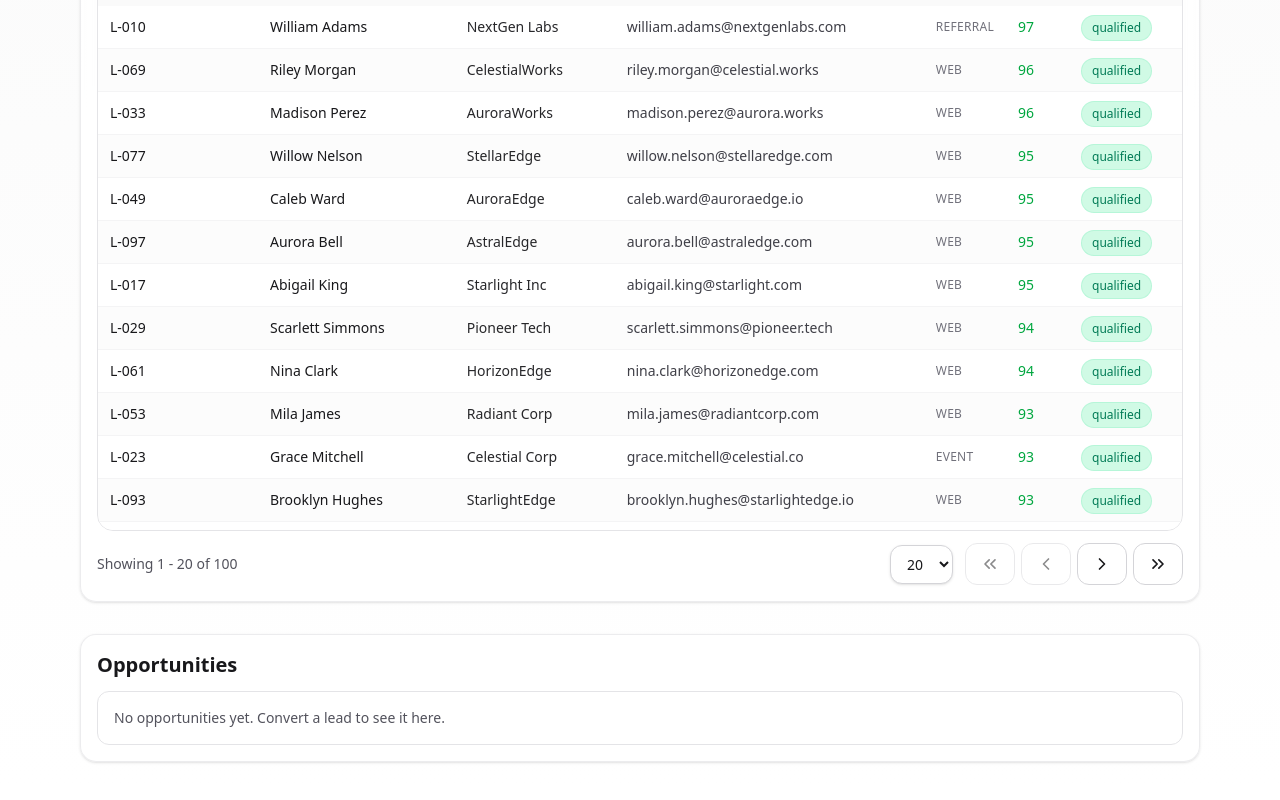
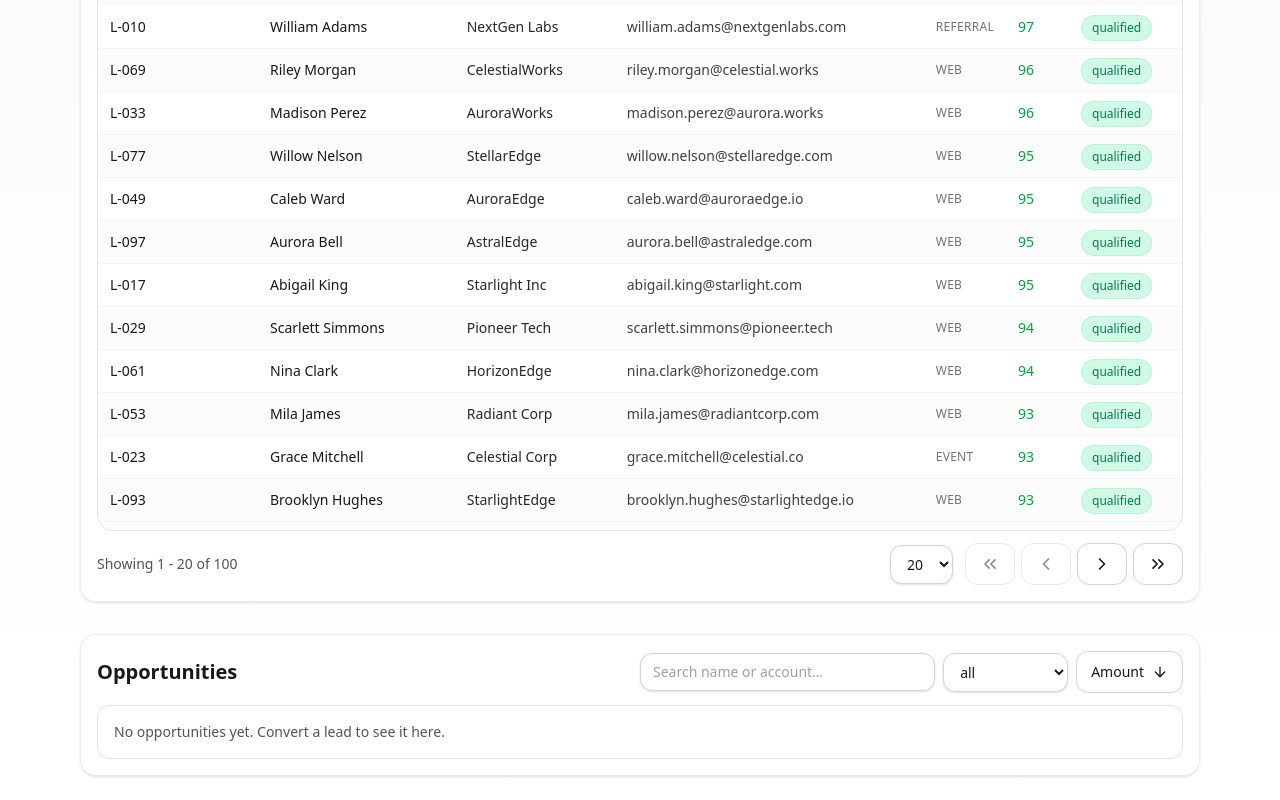
Before and after one commit to GabrielSpookyDev/uitify-mini-seller-console, a React (Vite) app: page / in a window 1280 px wide. Shown: the part 314-1114 px from the top of the page. Built offline with nearby package versions, Linux system fonts and the light colour scheme.

Commit message:
feature: adding search and filtering to opps table

```diff
--- a/src/App.tsx
+++ b/src/App.tsx
@@ -8,6 +8,7 @@ import LeadsToolbar from "@/components/leads/LeadsToolbar";
 import LeadsTable from "@/components/leads/LeadsTable";
 import LeadDetailPanel from "@/components/leads/LeadDetailPanel";
 import OpportunitiesTable from "@/components/opps/OpportunitiesTable";
+import OpportunitiesToolbar from "@/components/opps/OpportunitiesToolbar";
 import {
   HeroSkeleton,
   ToolbarSkeleton,
@@ -87,9 +88,14 @@ function AppContent() {
 
         <aside>
           <Card className="p-4 mt-8">
-            <h2 className="font-semibold text-zinc-900 md:text-xl">
-              Opportunities
-            </h2>
+            <div className="flex flex-col md:flex-row md:items-center md:justify-between">
+              <h2 className="font-semibold text-zinc-900 md:text-xl">
+                Opportunities
+              </h2>
+              <div className="min-w-1/2">
+                <OpportunitiesToolbar />
+              </div>
+            </div>
             <div className="mt-3" />
             <OpportunitiesTable />
           </Card>
--- a/src/components/leads/LeadsTable.tsx
+++ b/src/components/leads/LeadsTable.tsx
@@ -30,10 +30,7 @@ export default function LeadsTable() {
       </div>
     );
   }
-  // TODO: Improve accessibility (e.g., keyboard navigation, screen reader support)
-  // TODO: Fix horizontal scrolling
-  // TODO: Add sorting
-  // TODO: Add colors to numbers to indicate good/bad scores
+
   return (
     <div className="space-y-3">
       <div className="overflow-hidden rounded-2xl border border-zinc-200">
--- a/src/components/opps/OpportunitiesTable.tsx
+++ b/src/components/opps/OpportunitiesTable.tsx
@@ -1,10 +1,10 @@
 import { useMemo, useState } from "react";
 import { motion } from "motion/react";
-import { useOpportunitiesState } from "@/state/opps/useOpps";
+import { useVisibleOpportunities } from "@/state/opps/useOpps";
 import Pagination from "@/components/ui/Pagination";
 
 export default function OpportunitiesTable() {
-  const { list } = useOpportunitiesState();
+  const list = useVisibleOpportunities();
   const [page, setPage] = useState(1);
   const [pageSize, setPageSize] = useState(10);
 
@@ -25,9 +25,7 @@ export default function OpportunitiesTable() {
       </div>
     );
   }
-  // TODO: Improve accessibility (e.g., keyboard navigation, screen reader support)
-  // TODO: Fix horizontal scrolling
-  // TODO: Add pagination and sorting
+
   return (
     <div className="space-y-3">
       <div className="overflow-hidden rounded-2xl border border-zinc-200">
--- /dev/null
+++ b/src/components/opps/OpportunitiesToolbar.tsx
@@ -0,0 +1,86 @@
+import { useEffect, useRef, useState } from "react";
+import { useOpportunitiesActions, useOpportunitiesState } from "@/state/opps/useOpps";
+import Input from "@/components/ui/Input";
+import Select from "@/components/ui/Select";
+import Button from "@/components/ui/Button";
+import { ArrowUp, ArrowDown } from "lucide-react";
+import type { OpportunityStage } from "@/types/types";
+
+const STAGE_OPTIONS: Array<OpportunityStage | "all"> = [
+  "all",
+  "prospecting",
+  "proposal",
+  "negotiation",
+  "won",
+  "lost",
+];
+
+export default function OpportunitiesToolbar() {
+  const { view } = useOpportunitiesState();
+  const { setSearch, setStageFilter, setSort } = useOpportunitiesActions();
+
+  const [searchInput, setSearchInput] = useState(view.searchTerm);
+  const debounceRef = useRef<number | null>(null);
+  const debounceValue = 250;
+
+  useEffect(() => setSearchInput(view.searchTerm), [view.searchTerm]);
+
+  useEffect(() => {
+    if (debounceRef.current) window.clearTimeout(debounceRef.current);
+    debounceRef.current = window.setTimeout(
+      () => setSearch(searchInput),
+      debounceValue
+    );
+    return () => {
+      if (debounceRef.current) window.clearTimeout(debounceRef.current);
+    };
+  }, [searchInput, setSearch]);
+
+  const toggleSort = () =>
+    setSort(view.sortDir === "desc" ? "asc" : "desc");
+
+  return (
+    <div className="flex flex-col gap-3 sm:flex-row sm:items-center">
+      <div className="flex flex-1 items-center gap-2">
+        <label htmlFor="opp-search" className="sr-only">
+          Search opportunities
+        </label>
+        <Input
+          id="opp-search"
+          value={searchInput}
+          onChange={(e) => setSearchInput(e.target.value)}
+          placeholder="Search name or account…"
+          aria-label="Search opportunities by name or account"
+          className="sm:max-w-xs"
+        />
+
+        <label htmlFor="stage-filter" className="sr-only">
+          Filter by stage
+        </label>
+        <Select
+          id="stage-filter"
+          value={view.stageFilter}
+          onChange={(e) =>
+            setStageFilter(e.target.value as OpportunityStage | "all")
+          }
+          aria-label="Filter by stage"
+        >
+          {STAGE_OPTIONS.map((opt) => (
+            <option key={opt} value={opt}>
+              {opt}
+            </option>
+          ))}
+        </Select>
+
+        <Button
+          onClick={toggleSort}
+          label="Amount"
+          variant="secondary"
+          reverseLabel
+          icon={view.sortDir === "desc" ? ArrowDown : ArrowUp}
+          size={16}
+        />
+      </div>
+    </div>
+  );
+}
--- a/src/lib/storage.ts
+++ b/src/lib/storage.ts
@@ -5,12 +5,15 @@ import type {
   SortKey,
   Lead,
   Opportunity,
+  OpportunityStage,
 } from "@/types/types";
+import type { OpportunitiesViewState } from "@/state/opps/useOpps";
 
 const STORAGE_NAMESPACE = "mini-seller-console";
 const LEADS_VIEW_KEY = `${STORAGE_NAMESPACE}:leads:view:v1`;
 const LEADS_KEY = `${STORAGE_NAMESPACE}:leads:v1`;
 const OPPORTUNITIES_KEY = `${STORAGE_NAMESPACE}:opportunities:v1`;
+const OPPORTUNITIES_VIEW_KEY = `${STORAGE_NAMESPACE}:opportunities:view:v1`;
 
 // ---------- Safe JSON helpers ----------
 
@@ -140,3 +143,42 @@ export function clearOpportunities(): void {
     // Ignore storage errors.
   }
 }
+
+// ---------- Opportunities view state persistence ----------
+
+function isValidStage(candidate: unknown): candidate is OpportunityStage | "all" {
+  return (
+    candidate === "all" ||
+    candidate === "prospecting" ||
+    candidate === "proposal" ||
+    candidate === "negotiation" ||
+    candidate === "won" ||
+    candidate === "lost"
+  );
+}
+
+function isValidOpportunitiesViewState(
+  candidate: unknown
+): candidate is OpportunitiesViewState {
+  if (!candidate || typeof candidate !== "object") return false;
+  const value = candidate as Partial<OpportunitiesViewState>;
+  return (
+    typeof value.searchTerm === "string" &&
+    isValidStage(value.stageFilter) &&
+    (value.sortDir === "asc" || value.sortDir === "desc")
+  );
+}
+
+export function loadOpportunitiesViewState(): OpportunitiesViewState | null {
+  const stored = readJson<unknown>(OPPORTUNITIES_VIEW_KEY, null);
+  return stored && isValidOpportunitiesViewState(stored) ? stored : null;
+}
+
+export function saveOpportunitiesViewState(state: OpportunitiesViewState): void {
+  const sanitizedState: OpportunitiesViewState = {
+    searchTerm: state.searchTerm ?? "",
+    stageFilter: isValidStage(state.stageFilter) ? state.stageFilter : "all",
+    sortDir: (state.sortDir === "asc" || state.sortDir === "desc") ? state.sortDir : "desc",
+  };
+  writeJson(OPPORTUNITIES_VIEW_KEY, sanitizedState);
+}
--- a/src/state/opps/oppsProvider.tsx
+++ b/src/state/opps/oppsProvider.tsx
@@ -4,6 +4,7 @@ import {
   getInitialOpportunitiesState,
   opportunitiesReducer,
   persistOpportunities,
+  persistOpportunitiesView,
 } from "@/state/opps/useOpps";
 
 type Props = { children: React.ReactNode };
@@ -19,6 +20,10 @@ export default function OpportunitiesProvider({ children }: Readonly<Props>) {
     persistOpportunities(state.list);
   }, [state.list]);
 
+  useEffect(() => {
+    persistOpportunitiesView(state.view);
+  }, [state.view]);
+
   const value = useMemo(() => ({ state, dispatch }), [state]);
   return (
     <OpportunitiesContext.Provider value={value}>
--- a/src/state/opps/useOpps.ts
+++ b/src/state/opps/useOpps.ts
@@ -1,23 +1,46 @@
-import React, { createContext, useContext } from "react";
-import type { Opportunity } from "@/types/types";
-import { loadOpportunities, saveOpportunities, clearOpportunities } from "@/lib/storage";
+import React, { createContext, useContext, useMemo } from "react";
+import type { Opportunity, OpportunityStage } from "@/types/types";
+import { loadOpportunities, saveOpportunities, clearOpportunities, loadOpportunitiesViewState, saveOpportunitiesViewState } from "@/lib/storage";
+
+export interface OpportunitiesViewState {
+  searchTerm: string;
+  stageFilter: OpportunityStage | "all";
+  sortDir: "asc" | "desc";
+}
+
+const DEFAULT_OPPORTUNITIES_VIEW_STATE: OpportunitiesViewState = {
+  searchTerm: "",
+  stageFilter: "all",
+  sortDir: "desc",
+};
 
 export type OpportunitiesState = {
   list: Opportunity[];
+  view: OpportunitiesViewState;
 };
 
 export type OppsAction =
   | { type: "opps:add"; payload: Opportunity }
   | { type: "opps:load"; payload: Opportunity[] }
   | { type: "opps:clear" }
-  | { type: "opps:reset" };
+  | { type: "opps:reset" }
+  | { type: "view:setSearch"; searchTerm: string }
+  | { type: "view:setStage"; stage: OpportunityStage | "all" }
+  | { type: "view:setSort"; sortDir: "asc" | "desc" };
 
 export function getInitialOpportunitiesState(): OpportunitiesState {
   const persisted = loadOpportunities();
-  return { list: persisted };
+  const persistedView = loadOpportunitiesViewState();
+  return {
+    list: persisted,
+    view: persistedView ?? DEFAULT_OPPORTUNITIES_VIEW_STATE,
+  };
 }
 
-const initialState: OpportunitiesState = { list: [] };
+const initialState: OpportunitiesState = {
+  list: [],
+  view: DEFAULT_OPPORTUNITIES_VIEW_STATE,
+};
 
 export function opportunitiesReducer(
   state: OpportunitiesState,
@@ -32,6 +55,15 @@ export function opportunitiesReducer(
       return { ...state, list: [] };
     case "opps:reset":
       return { ...state, list: [] };
+    case "view:setSearch":
+      return {
+        ...state,
+        view: { ...state.view, searchTerm: action.searchTerm },
+      };
+    case "view:setStage":
+      return { ...state, view: { ...state.view, stageFilter: action.stage } };
+    case "view:setSort":
+      return { ...state, view: { ...state.view, sortDir: action.sortDir } };
     default:
       return state;
   }
@@ -75,6 +107,12 @@ export function useOpportunitiesActions() {
       dispatch({ type: "opps:reset" });
       clearOpportunities();
     },
+    setSearch: (searchTerm: string) =>
+      dispatch({ type: "view:setSearch", searchTerm }),
+    setStageFilter: (stage: OpportunityStage | "all") =>
+      dispatch({ type: "view:setStage", stage }),
+    setSort: (sortDir: "asc" | "desc") =>
+      dispatch({ type: "view:setSort", sortDir }),
   };
 }
 
@@ -83,4 +121,43 @@ export function persistOpportunities(opportunities: Opportunity[]) {
   saveOpportunities(opportunities);
 }
 
+// Persist view changes
+export function persistOpportunitiesView(view: OpportunitiesViewState) {
+  saveOpportunitiesViewState(view);
+}
+
+function containsCI(text: string, query: string) {
+  return text.toLocaleLowerCase().includes(query.toLocaleLowerCase());
+}
+
+export function useVisibleOpportunities(): Opportunity[] {
+  const {
+    list,
+    view: { searchTerm, stageFilter, sortDir },
+  } = useOpportunitiesState();
+
+  return useMemo(() => {
+    let result = list;
+
+    if (searchTerm.trim()) {
+      const q = searchTerm.trim();
+      result = result.filter(
+        (opp) => containsCI(opp.name, q) || containsCI(opp.accountName, q)
+      );
+    }
+    if (stageFilter !== "all")
+      result = result.filter((opp) => opp.stage === stageFilter);
+
+    // Sort by amount (undefined amounts go to end)
+    result = [...result].sort((a, b) => {
+      const aAmount = a.amount ?? -1;
+      const bAmount = b.amount ?? -1;
+      const comparison = aAmount - bAmount;
+      return sortDir === "asc" ? comparison : -comparison;
+    });
+
+    return result;
+  }, [list, searchTerm, stageFilter, sortDir]);
+}
+
 export { OpportunitiesContext, initialState as initialOpportunitiesState };
```
